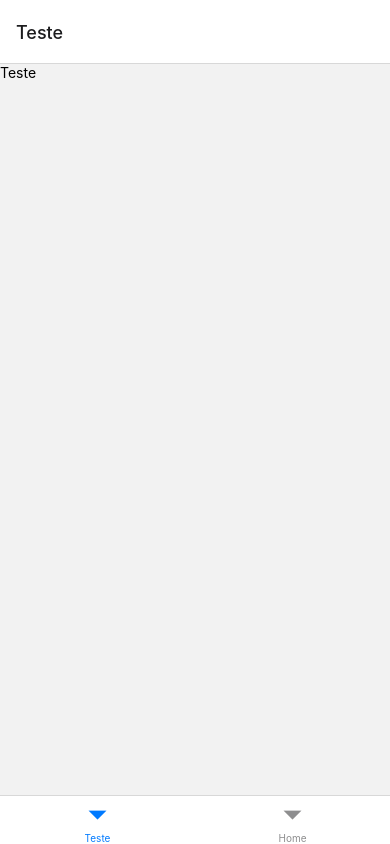
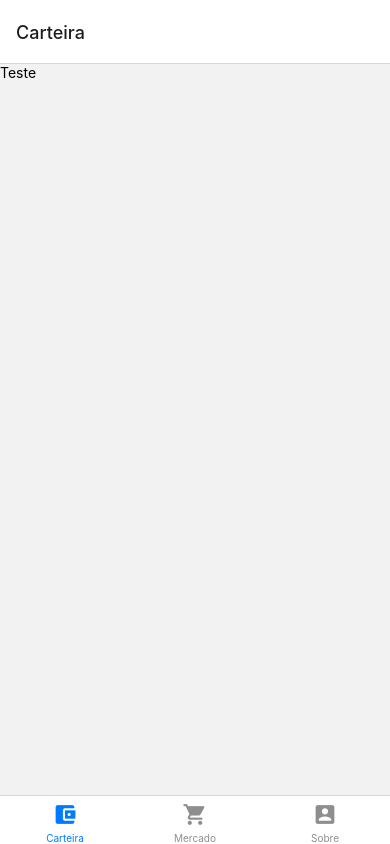
Before and after one commit to modinutidev/app-mercado-financeiro, a React Native app: screen / in a window 390 px wide. Built offline with nearby package versions, Linux system fonts and the light colour scheme.

Commit message:
Função icones e personalização

```diff
--- a/App.js
+++ b/App.js
@@ -13,6 +13,13 @@ function Sobre() {
 function Home() {
   return <Text>Teste</Text>;
 }
+function Loja() {
+  return <Text>Teste</Text>;
+}
+
+function icone(name, size, color) {
+  return <Icon name={name} size={size} color={color} />;
+}
 
 export default function App() {
   const Tab = createBottomTabNavigator();
@@ -20,8 +27,29 @@ export default function App() {
   return (
     <NavigationContainer>
       <Tab.Navigator>
-        <Tab.Screen name="Teste" component={Sobre} />
-        <Tab.Screen name="Home" component={Home} />
+        <Tab.Screen
+          name="Carteira"
+          component={Sobre}
+          options={{
+            tabBarIcon: props =>
+              icone('account-balance-wallet', props.size, props.color),
+          }}
+        />
+        <Tab.Screen
+          name="Mercado"
+          component={Loja}
+          options={{
+            tabBarIcon: props =>
+              icone('local-grocery-store', props.size, props.color),
+          }}
+        />
+        <Tab.Screen
+          name="Sobre"
+          component={Home}
+          options={{
+            tabBarIcon: props => icone('account-box', props.size, props.color),
+          }}
+        />
       </Tab.Navigator>
     </NavigationContainer>
   );
```
